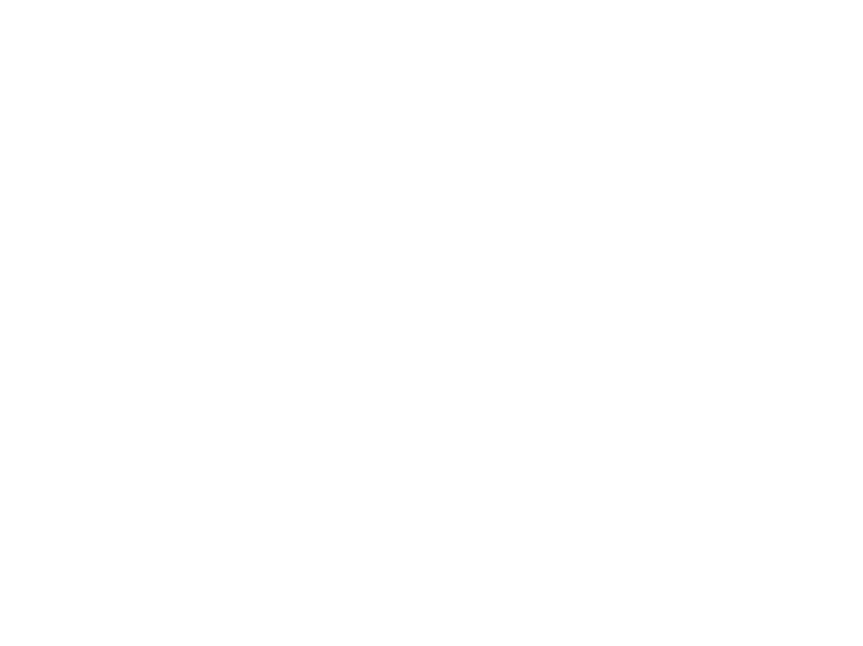
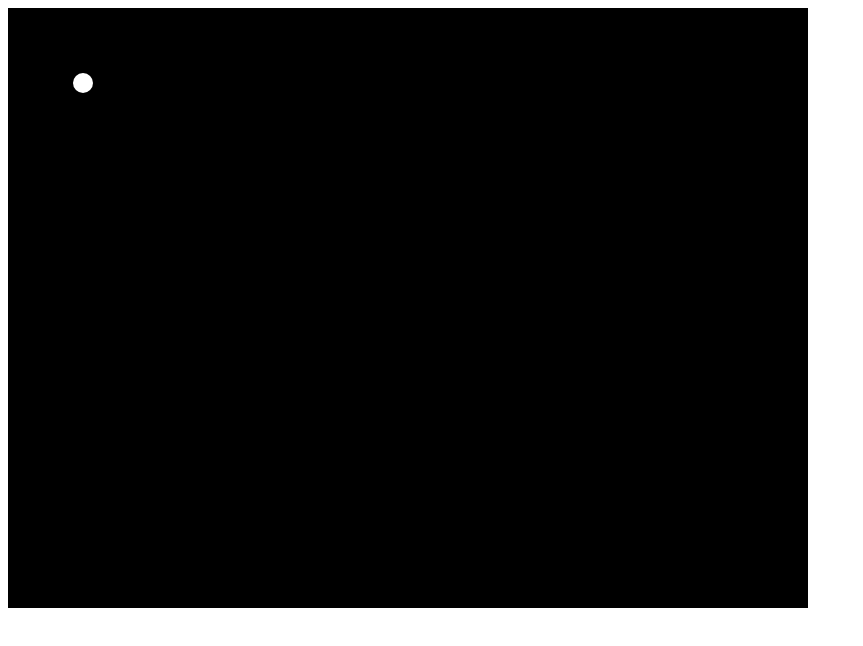
Before and after one commit to Gaetz/js-Pong, a website built with webpack: page index.html in a window 1280 px wide. Shown: the whole page, without its empty margins (0-863 px from the left). Built offline with nearby package versions, Linux system fonts and the light colour scheme.

Commit message:
Everything bundled with webpack and babel

```diff
--- /dev/null
+++ b/app/ball.js
@@ -0,0 +1,15 @@
+export default class Ball {
+
+  constructor(radius, x, y) {
+    this.radius = radius;
+    this.x = x;
+    this.y = y;
+  }
+
+  draw(canvasContext) {
+    canvasContext.fillStyle = 'white';
+    canvasContext.beginPath();
+    canvasContext.arc(this.x, this.y, this.radius, 0, Math.PI*2, true);
+    canvasContext.fill();
+  }
+}
--- /dev/null
+++ b/app/index.js
@@ -0,0 +1,23 @@
+import Ball from './ball';
+
+let canvas;
+let canvasContext;
+let ball;
+
+window.onload =	function() {
+    console.log("Hello World!");
+
+    canvas = document.getElementById('gameCanvas');
+    canvasContext = canvas.getContext('2d');
+    ball = new Ball(10, 75, 75);
+    draw();
+}
+
+function draw() {
+    // Background
+    canvasContext.fillStyle = 'black';
+    canvasContext.fillRect(0, 0, canvas.width, canvas.height);
+    // Ball
+    ball.draw(canvasContext);
+
+}
--- a/src/index.html
+++ b/index.html
@@ -1,11 +1,14 @@
 <!DOCTYPE html>
 <html lang="en">
 <head>
+    <meta charset="UTF-8">
     <meta content="text/html;charset=utf-­‐8" http-­‐equiv="Content-­‐Type">
     <meta content="utf-­‐8"	http-­‐equiv="encoding">
+    <title>Pong</title>
 </head>
 
 <body>
-<script src="main.js"></script>
+    <script src="dist/bundle.js"></script>
+    <canvas	id="gameCanvas"	width="800"	height="600"></canvas>
 </body>
 </html>
--- a/src/main.js
+++ /dev/null
@@ -1,4 +0,0 @@
-window.onload =	function()
-{
-    console.log("Hello World!");
-}
--- /dev/null
+++ b/webpack.config.js
@@ -0,0 +1,5 @@
+module: {
+  rules: [
+    { test: /\.js$/, exclude: /node_modules/, loader: "babel-loader" }
+  ]
+}
```
Also changed, not shown: dest/test.js (deleted, +0 -8 lines), package.json (+6 -2 lines), .babelrc, dist/bundle.js (added).
